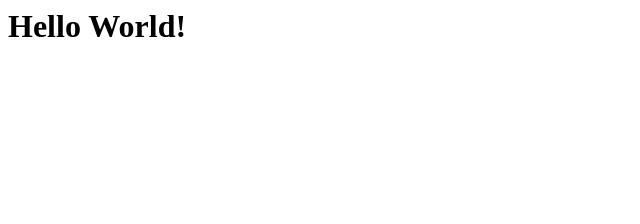
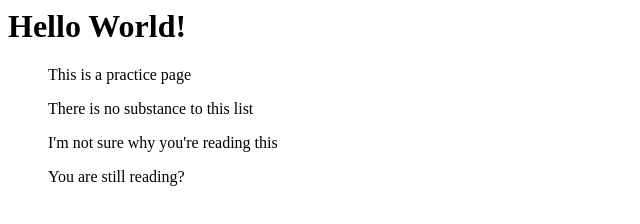
Before and after one commit to jack123xyz/hello-world, a plain HTML site: page index.html in a window 1280 px wide. Shown: the whole page, without its empty margins (0-640 px from the left). Drawn offline with Linux system fonts and the light colour scheme.

Commit message:
Update index.html

```diff
--- a/index.html
+++ b/index.html
@@ -1,4 +1,8 @@
 <head>
-  <title>Hello World</title>
+  <title>Hello World!</title>
 </head>
   <h1>Hello World!</h1>
+<ul>This is a practice page</ul>
+<ul>There is no substance to this list</ul>
+<ul>I'm not sure why you're reading this</ul>
+<ul>You are still reading?</ul>
```
